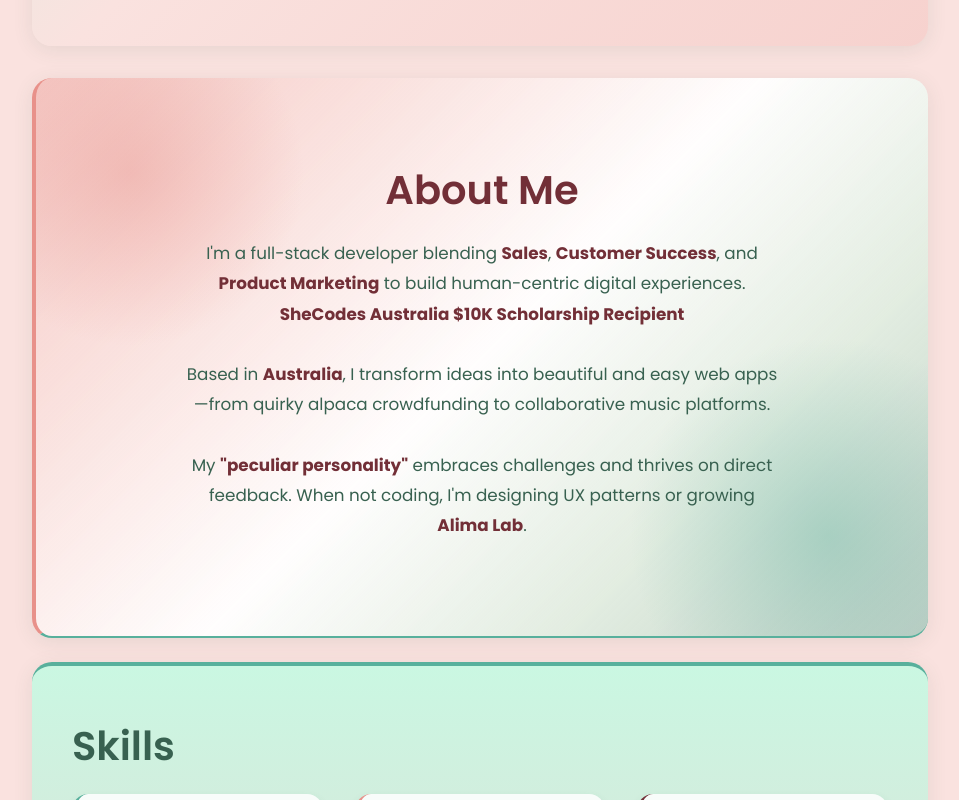
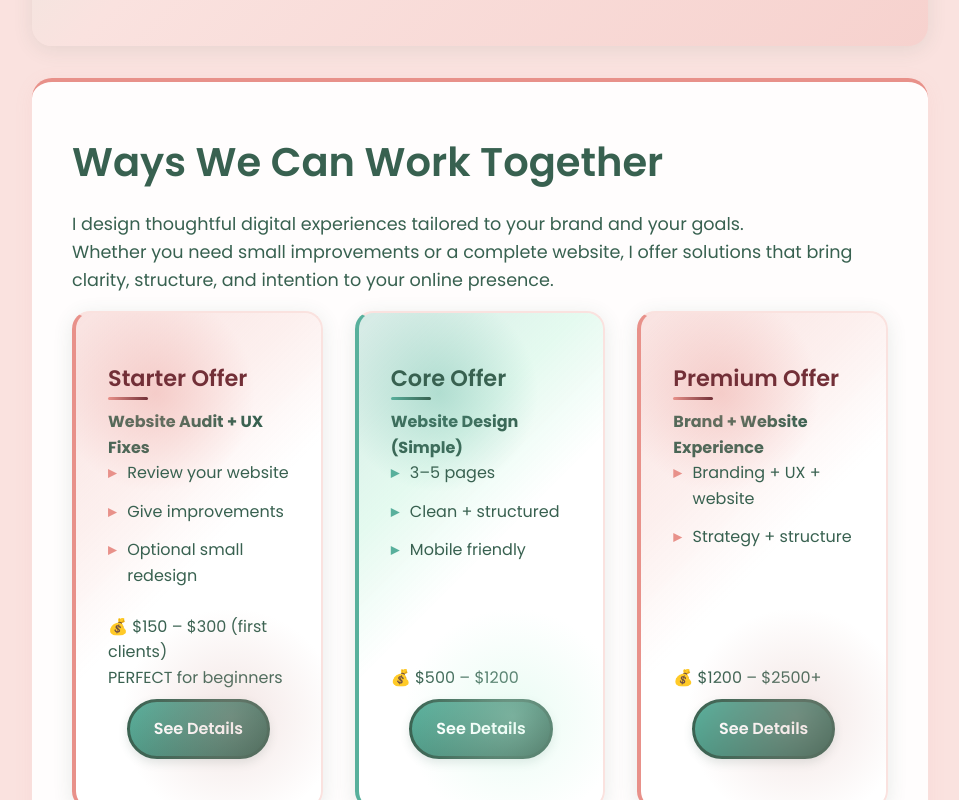
Before and after one commit to alism3/AlimaLab, a React (Vite) app: page / in a window 1280 px wide. Shown: the part 900-1700 px from the top of the page, without its empty margins (160-1119 px from the left). Built offline with nearby package versions, Linux system fonts and the light colour scheme; a web font is replaced by a local one.

Commit message:
service in the homepage

```diff
--- a/src/pages/HomePage.css
+++ b/src/pages/HomePage.css
@@ -235,6 +235,80 @@ main {
 
 .about-content strong {
   color: var(--burgundy);
+}
+
+.services-home {
+  /* Remove background, keep padding and shadow from .section */
+  background: none;
+  box-shadow: none;
+  padding-bottom: 0;
+}
+
+.services-cards {
+  display: flex;
+  flex-direction: column;
+  gap: 2rem;
+}
+
+.service-card-home {
+  display: flex;
+  flex-direction: column;
+  justify-content: space-between;
+  min-height: 340px;
+  padding: 2rem;
+  border-radius: 16px;
+  box-shadow: 0 4px 20px rgba(56, 97, 80, 0.08);
+  position: relative;
+  overflow: hidden;
+}
+
+/* Alternating backgrounds like project cards */
+.services-cards .service-card-home:nth-child(odd) {
+  background: linear-gradient(135deg, rgba(232,145,138,0.25) 0%, rgba(250,226,223,0.5) 30%, #fff 50%, #fff 90%);
+  border-left: 4px solid var(--rose-bright);
+  border-bottom: 2px solid var(--burgundy);
+}
+.services-cards .service-card-home:nth-child(even) {
+  background: linear-gradient(135deg, rgba(88,176,156,0.25) 0%, rgba(202,247,226,0.5) 30%, #fff 50%, #fff 90%);
+  border-left: 4px solid var(--green-mid);
+  border-bottom: 2px solid var(--green-dark);
+}
+
+/* Button row for alignment */
+.service-btn-row {
+  margin-top: auto;
+  display: flex;
+  justify-content: center;
+}
+
+/* Responsive: horizontal cards on desktop */
+@media (min-width: 768px) {
+  .services-cards {
+    flex-direction: row;
+    gap: 2rem;
+  }
+  .service-card-home {
+    flex: 1;
+    min-width: 0;
+  }
+}
+.services-box {
+  background: rgba(255,255,255,0.95);
+  border-radius: 20px;
+  box-shadow: 0 4px 20px rgba(232, 145, 138, 0.08);
+  border-top: 4px solid var(--rose-bright); /* Rose top border */
+  padding: 3rem 2rem;
+  margin-bottom: 2rem;
+}
+
+.section .services-intro {
+  max-width: 100% !important;
+  width: 100%;
+  margin-left: 0;
+  margin-right: 0;
+  text-align: left;
+  font-size: 1.1rem;
+  color: var(--green-dark);
 }
 
 /* Projects */
@@ -945,3 +1019,11 @@ main {
     height: 220px;
   }
 }
+
+@media (min-width: 768px) {
+  .services-intro {
+    max-width: 100%;
+    margin-left: 0;
+    margin-right: 0;
+  }
+}
--- a/src/pages/HomePage.jsx
+++ b/src/pages/HomePage.jsx
@@ -83,8 +83,106 @@ function HomePage() {
             {/* Hero Buttons */}
             <div className="hero-buttons">
               <a href="#projects" className="btn-primary">Projects</a>
-              <a href="https://calendly.com/alima-lab-am/30min" className="btn-secondary" target="_blank" rel="noopener noreferrer">Get in Touch</a>
+              <a href="https://calendly.com/alima-lab-am/30min" className="btn-secondary" target="_blank" rel="noopener noreferrer">View Services</a>
             </div>
+          </div>
+        </section>
+
+        {/* Section 2: Services */}
+        <section id="services" className="section services-home services-box">
+          <h2 className="services-title">Ways We Can Work Together</h2>
+          <p className="services-intro">
+            I design thoughtful digital experiences tailored to your brand and your goals. <br />
+            Whether you need small improvements or a complete website, I offer solutions that bring clarity, structure, and intention to your online presence.
+          </p>
+          <div className="services-cards">
+            {/* Starter Offer */}
+            <div className="service-card-home project-card">
+              <h3>Starter Offer</h3>
+              <strong>Website Audit + UX Fixes</strong>
+              <ul className="project-features">
+                <li>Review your website</li>
+                <li>Give improvements</li>
+                <li>Optional small redesign</li>
+              </ul>
+              <div className="service-price-home">💰 $150 – $300 (first clients)</div>
+              <span className="service-note">PERFECT for beginners</span>
+              <div className="service-btn-row">
+                <a href="/services" className="btn-primary">See Details</a>
+              </div>
+            </div>
+            {/* Core Offer */}
+            <div className="service-card-home project-card">
+              <h3>Core Offer</h3>
+              <strong>Website Design (Simple)</strong>
+              <ul className="project-features">
+                <li>3–5 pages</li>
+                <li>Clean + structured</li>
+                <li>Mobile friendly</li>
+              </ul>
+              <div className="service-price-home">💰 $500 – $1200</div>
+              <div className="service-btn-row">
+                <a href="/services" className="btn-primary">See Details</a>
+              </div>
+            </div>
+            {/* Premium Offer */}
+            <div className="service-card-home project-card">
+              <h3>Premium Offer</h3>
+              <strong>Brand + Website Experience</strong>
+              <ul className="project-features">
+                <li>Branding + UX + website</li>
+                <li>Strategy + structure</li>
+              </ul>
+              <div className="service-price-home">💰 $1200 – $2500+</div>
+              <div className="service-btn-row">
+                <a href="/services" className="btn-primary">See Details</a>
+              </div>
+            </div>
+          </div>
+        </section>
+        {/* Section 3: Projects */}
+        <section id="projects" className="section projects">
+          <h2>Projects</h2>
+          <div className="project-grid">
+            {projects.map((project, index) => (
+              <article key={index} className="project-card">
+                <h3>{project.title}</h3>
+                <p>{project.desc}</p>
+
+                {/* Tags as pills */}
+                <div className="project-tags">
+                  {project.tags.map((tag, i) => (
+                    <span key={i}>{tag}</span>
+                  ))}
+                </div>
+
+                {/* Key Features with arrows */}
+                <ul className="project-features">
+                  {project.features.map((feature, i) => (
+                    <li key={i}>{feature}</li>
+                  ))}
+                </ul>
+
+                {/* Project Links */}
+                <div className="project-links">
+                  {project.liveUrl && (
+                    <a href={project.liveUrl} target="_blank" rel="noopener noreferrer" className="project-link">
+                      <FaExternalLinkAlt /> View Live
+                    </a>
+                  )}
+                  {project.frontendRepo && (
+                    <a href={project.frontendRepo} target="_blank" rel="noopener noreferrer" className="project-link">
+                      <FaCode /> Frontend
+                    </a>
+                  )}
+                  {project.backendRepo && (
+                    <a href={project.backendRepo} target="_blank" rel="noopener noreferrer" className="project-link">
+                      <FaCode /> Backend
+                    </a>
+                  )}
+                </div>
+              </article>
+            ))}
           </div>
         </section>
 
@@ -137,52 +235,6 @@ function HomePage() {
           </div>
         </section>
 
-        {/* Section 4: Projects */}
-        <section id="projects" className="section projects">
-          <h2>Projects</h2>
-          <div className="project-grid">
-            {projects.map((project, index) => (
-              <article key={index} className="project-card">
-                <h3>{project.title}</h3>
-                <p>{project.desc}</p>
-
-                {/* Tags as pills */}
-                <div className="project-tags">
-                  {project.tags.map((tag, i) => (
-                    <span key={i}>{tag}</span>
-                  ))}
-                </div>
-
-                {/* Key Features with arrows */}
-                <ul className="project-features">
-                  {project.features.map((feature, i) => (
-                    <li key={i}>{feature}</li>
-                  ))}
-                </ul>
-
-                {/* Project Links */}
-                <div className="project-links">
-                  {project.liveUrl && (
-                    <a href={project.liveUrl} target="_blank" rel="noopener noreferrer" className="project-link">
-                      <FaExternalLinkAlt /> View Live
-                    </a>
-                  )}
-                  {project.frontendRepo && (
-                    <a href={project.frontendRepo} target="_blank" rel="noopener noreferrer" className="project-link">
-                      <FaCode /> Frontend
-                    </a>
-                  )}
-                  {project.backendRepo && (
-                    <a href={project.backendRepo} target="_blank" rel="noopener noreferrer" className="project-link">
-                      <FaCode /> Backend
-                    </a>
-                  )}
-                </div>
-              </article>
-            ))}
-          </div>
-        </section>
-
         {/* Section 5: Contact */}
         <section id="contact" className="section contact">
           <h2>Let's Build Together</h2>
```
